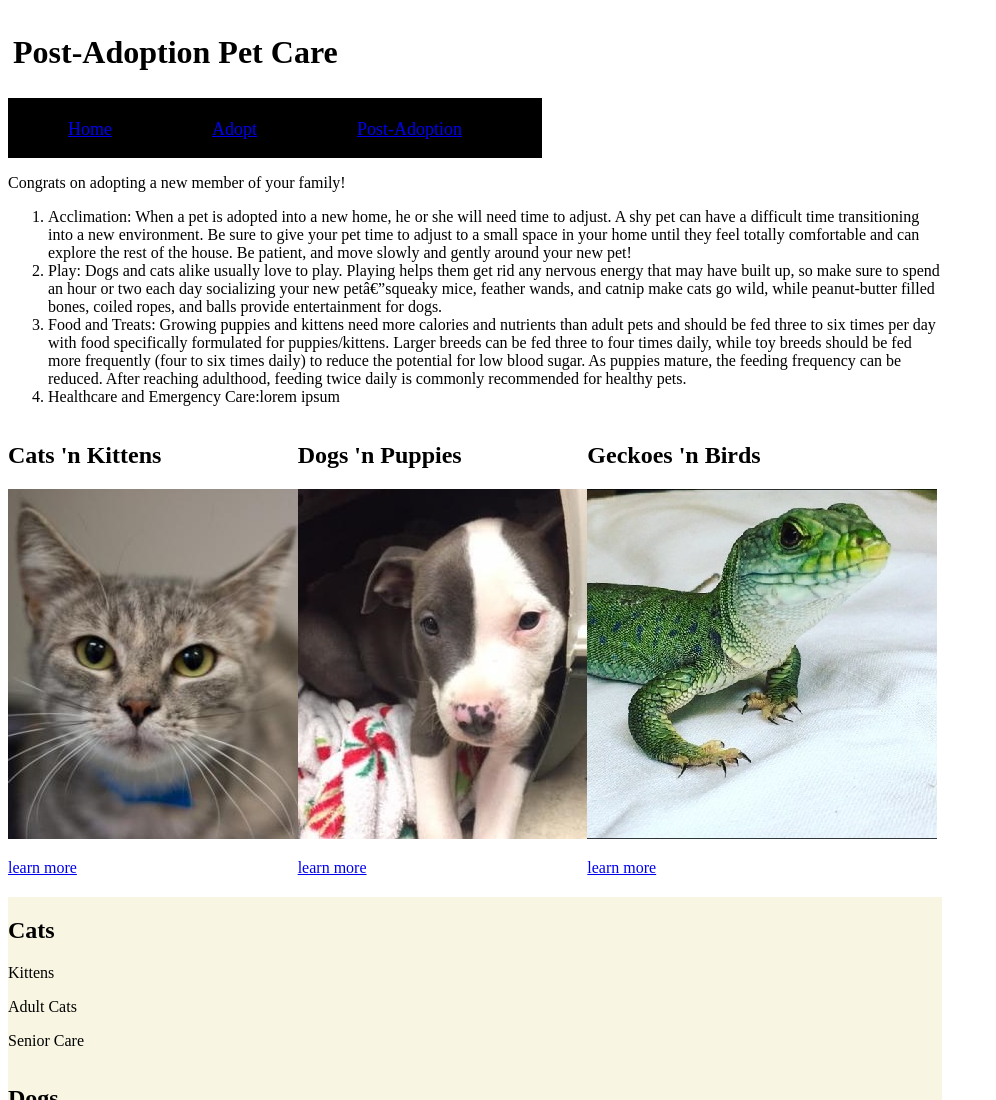
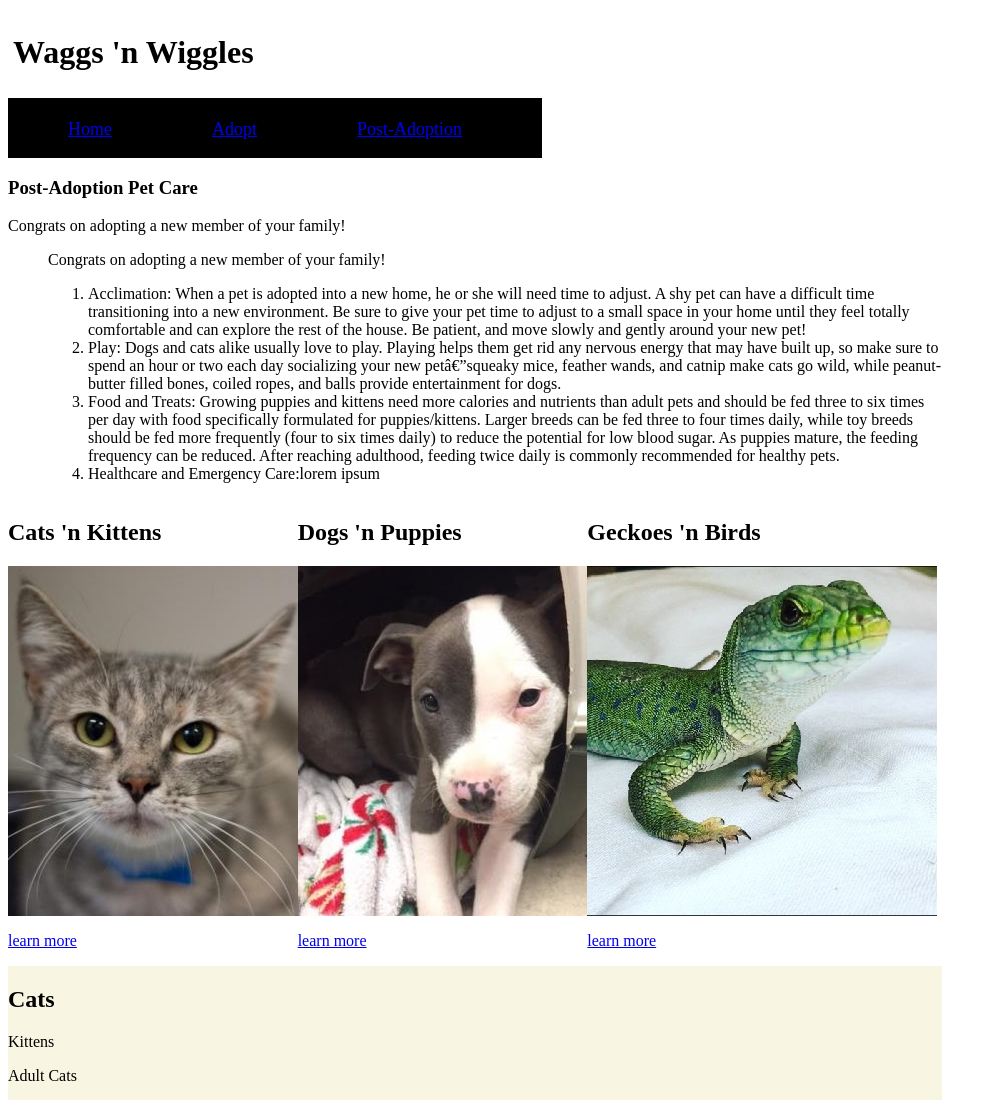
Before and after one commit to MatthewWayneSchneider/MatthewWayneSchneider.github.io, a plain HTML site: page care.html in a window 1280 px wide. Shown: the top 1100 px of the page, without its empty margins (0-996 px from the left). Drawn offline with Linux system fonts and the light colour scheme.

Commit message:
Update care.html

```diff
--- a/care.html
+++ b/care.html
@@ -1,4 +1,3 @@
-<!DOCTYPE html>
 <html>
   <head>
     <title>Wags 'n Wiggles</title>
@@ -8,7 +7,7 @@
   <body>
 
     <header>
-      <h1>Post-Adoption Pet Care</h1>
+	  <h1>Waggs 'n Wiggles</h1>
     </header>
 
     <nav>
@@ -21,6 +20,9 @@
 
 
     <section class="intro">
+		    <h3>Post-Adoption Pet Care</h3>
+        <p>Congrats on adopting a new member of your family!</p>
+        <ol>
         <p>Congrats on adopting a new member of your family!</p>
         <ol>
           <li>Acclimation: When a pet is adopted into a new home, he or she will need time to adjust. A shy pet can have a difficult time transitioning into a new environment. Be sure to give your pet time to adjust to a small space in your home until they feel totally comfortable and can explore the rest of the house. Be patient, and move slowly and gently around your new pet! </li>
```
